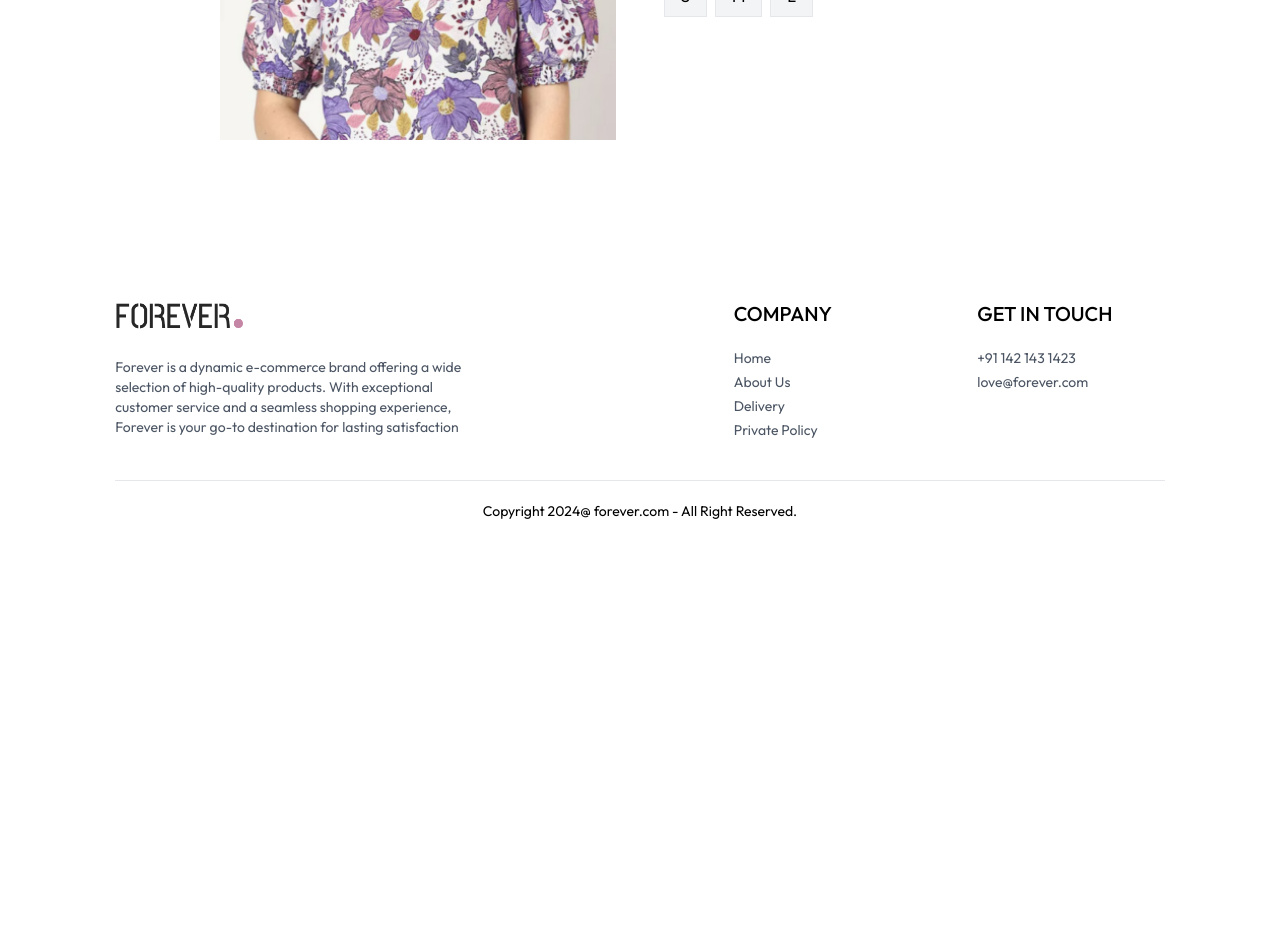
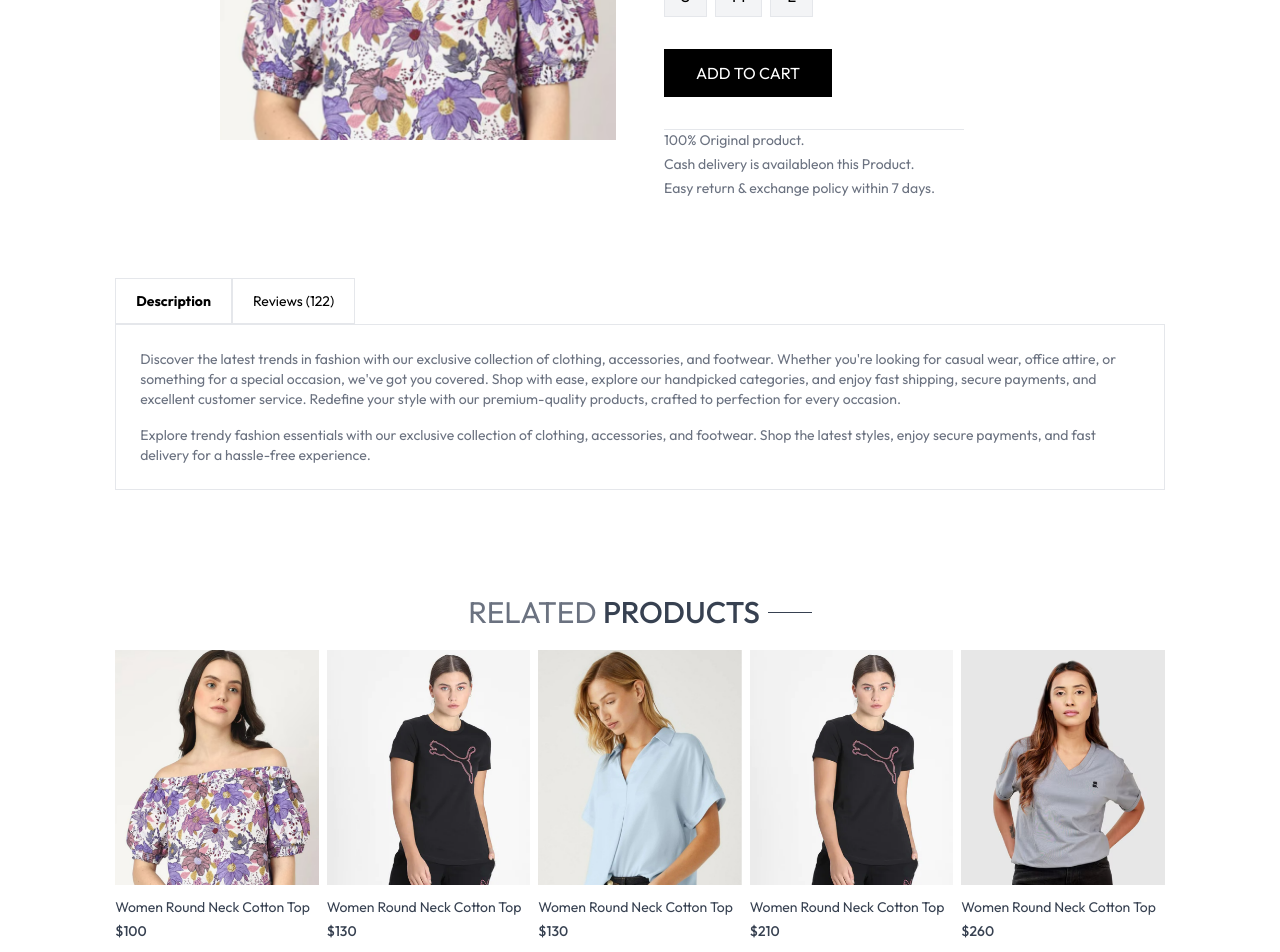
Before and after one commit to Abuzar-Sheikh-20/E-Commerce, a React (Vite) app in the folder Front-end/: page /product/aaaaa in a window 1280 px wide. Shown: the part 440-1392 px from the top of the page. Before the commit the page ends 981 px from the top, so only its background shows below. Built offline with nearby package versions, Linux system fonts and the light colour scheme.

Commit message:
Made 'Add to Cart' button functional with validation using Toastify for notifications. Added related products section, description, and review tabs under product details. All features work seamlessly.

```diff
--- a/Front-end/src/App.jsx
+++ b/Front-end/src/App.jsx
@@ -14,9 +14,13 @@ import Navbar from './components/Navbar'
 import Footer from './components/Footer'
 import Searchbar from './components/Searchbar'
 
+import { ToastContainer, toast } from 'react-toastify';
+import 'react-toastify/dist/ReactToastify.css'
+
 const App = () => {
   return (
     <div className='px-4 sm:px-[5vw] md:px-[7vw] lg:px-[9vw]'>
+      <ToastContainer />
       <Navbar />                {/* firstly, this component will render, then go to route '/' means Home.jsx, then go to Home.jsx */}
       <Searchbar />
       <Routes>
--- a/Front-end/src/components/Navbar.jsx
+++ b/Front-end/src/components/Navbar.jsx
@@ -6,7 +6,7 @@ import { ShopContext } from '../contexts/ShopContext';
 const Navbar = () => {
 
   const [visible, setVisible] = useState(false);
-  const { setShowSearch } = useContext(ShopContext);
+  const { setShowSearch, getCartCounts } = useContext(ShopContext);
 
   return (
     <div className='flex items-center justify-between py-5 font-medium'>
@@ -53,7 +53,7 @@ const Navbar = () => {
 
         <Link to='/cart' className='relative'>
           <img src={assets.cart_icon} className='w-5 min-w-5 cursor-pointer' alt="" />
-          <p className='absolute w-4 right-[-5px] bottom-[-5px] rounded-full bg-black text-white text-center leading-4 aspect-square text-[8px]'>10</p>
+          <p className='absolute w-4 right-[-5px] bottom-[-5px] rounded-full bg-black text-white text-center leading-4 aspect-square text-[10px]'>{getCartCounts()}</p>
         </Link>
 
         <img onClick={() => setVisible(true)} src={assets.menu_icon} className='w-5 cursor-pointer sm:hidden' alt="" />
--- /dev/null
+++ b/Front-end/src/components/RelatedProducts.jsx
@@ -0,0 +1,44 @@
+import React, { useContext, useEffect, useState } from 'react'
+import {ShopContext} from '../contexts/ShopContext';
+import Title from './Title'
+import ProducItem from './ProductItem'
+
+const RelatedProducts = ({category, subCategory}) => {
+
+  const {products} = useContext(ShopContext);
+  const [related, setRelated] = useState([]);
+
+
+  useEffect(() => {
+
+    if (products.length > 0) {
+
+      let productsCopy = products.slice();
+
+      productsCopy = productsCopy.filter((item) => category === item.category);
+      productsCopy = productsCopy.filter((item) => subCategory === item.subCategory);
+
+      setRelated(productsCopy.slice(0,5));
+
+    }
+  }, [products])
+
+  return (
+    <div className='mt-24'>
+      <div className="py-2 text-3xl text-center">
+        <Title text1={'RELATED'} text2={'PRODUCTS'} />
+      </div>
+      <div className="grid grid-cols-2 sm:grid-cols-3 md:grid-cols-4 lg:grid-cols-5 gap-4 sm:gap-2 gap-y-6">
+        {
+          related.map((item, index) => (
+            <ProducItem key={index} name={item.name} price={item.price} id={item._id} image={item.image}/>
+          ))
+        }
+
+      </div>
+
+    </div>
+  )
+}
+
+export default RelatedProducts
--- a/Front-end/src/contexts/ShopContext.jsx
+++ b/Front-end/src/contexts/ShopContext.jsx
@@ -1,29 +1,92 @@
-import { createContext, useState } from "react";
+import { createContext, useEffect, useState } from "react";
 import { products } from "../assets/assets";
+import {toast} from 'react-toastify'
 
-export const ShopContext = createContext();     // This is ShopContext API, you created
+export const ShopContext = createContext(); // This is ShopContext API, you created
 
-const ShopContextProvider = (props)=> {
+const ShopContextProvider = (props) => {
+  const currency = "$";
+  const deliveryFee = 10;
+  const [search, setSearch] = useState("");
+  const [showSearch, setShowSearch] = useState(false);
+  const [cartItems, setCartItems] = useState({});
+  {
+    /* Added "{}" empty object here to add objects in it. */
+  }
 
-  const currency = '$'
-  const deliveryFee = 10;
-  const [search, setSearch] = useState('');
-  const [showSearch, setShowSearch] = useState(false);
+  {
+    /* addToCart (below) is an event handler funtion, which calls when user adds an item in cart (for example, button click event). (adding items in cart) When user gives an input or take an action. this's the reason why user didn't use useEffect bcz useEffect calls automatically when a component renders. */
+  }
 
-  const value = {         // These values will pass where you'll use this (ShopContext) API
-    products,             // You'll get products from here with the help of useContext(ShopContext);
+  const addToCart = async (itemId, size) => {
+
+    if (!size) {
+      toast.error('Select Product Size!')
+      return;
+    }
+
+    let cartData = structuredClone(cartItems);         {/* structuredClone used to deep copy of any object. */}
+
+    if (cartData[itemId]) {                   {/* If item ID presents */}
+      if (cartData[itemId] [size]) {          {/* If size of that item ID presents */}
+        cartData[itemId][size] += 1;          {/* Increase it with 1 */}
+      }
+      else {
+        cartData[itemId][size] =1;            {/* If size of that item ID is not presents then set  that item to 1 */}
+      }
+    }
+    else {
+      cartData[itemId] = {};     {/* If that item ID is not created/ presents then add an item of this ID and size */}
+      cartData[itemId][size] = 1;
+    }
+
+    setCartItems(cartData);
+
+  };
+
+const getCartCounts = () => {
+
+  let totalCounts = 0;
+
+  for (const items in cartItems){
+    for (const item in cartItems[items]){
+      try{
+        if (cartItems[items][item] > 0) {
+          totalCounts += cartItems[items][item]
+        }
+      }
+      catch (error) {
+
+      }
+    }
+  }
+  return totalCounts;
+};
+
+
+  const value = {
+    // These values will pass where you'll use this (ShopContext) API
+    products, // You'll get products from here with the help of useContext(ShopContext);
     currency,
     deliveryFee,
-    search, setSearch,
-    showSearch, setShowSearch,
-  }
+
+    search,
+    setSearch,
+    showSearch,
+    setShowSearch,
+
+    cartItems,
+    addToCart,
+
+    getCartCounts
+  };
 
   return (
     <ShopContext.Provider value={value}>
-      {props.children}          {/* In this case, App.jsx (found in main.jsx) is the children props.children ensures that whatever is inside the ShopContextProvider is rendered correctly with the context values.  */}
+      {props.children}{" "}
+      {/* In this case, App.jsx (found in main.jsx) is the children props.children ensures that whatever is inside the ShopContextProvider is rendered correctly with the context values.  */}
     </ShopContext.Provider>
-  )
+  );
+};
 
-}
-
-export default ShopContextProvider
+export default ShopContextProvider;
--- a/Front-end/src/pages/Product.jsx
+++ b/Front-end/src/pages/Product.jsx
@@ -2,10 +2,11 @@ import React, { useContext, useEffect, useState } from "react";
 import { useParams } from "react-router-dom";
 import { ShopContext } from "../contexts/ShopContext";
 import { assets } from "../assets/assets";
+import RelatedProducts from "../components/RelatedProducts";
 
 const Product = () => {
   const { productId } = useParams();
-  const { products, currency } = useContext(ShopContext);
+  const { products, currency, addToCart } = useContext(ShopContext);
   const [productData, setProductData] = useState(false);
   const [image, setImage] = useState("");
   const [size, setSize] = useState("");
@@ -86,10 +87,53 @@ const Product = () => {
             </div>
           </div>
 
-            {/* <button className="bg-black- text-white py-3 px-8 text-small active:bg-gray-700">ADD TO CART</button> */}
+          <button
+            onClick={() => addToCart(productData._id, size)}
+            className="bg-black text-white py-3 px-8 text-small active:bg-gray-700"
+          >
+            ADD TO CART
+          </button>
+          <hr className="mt-8 sm:w-3/5" />
 
+          <div className="flex flex-col gap-1 text-sm text-gray-500">
+            <p>100% Original product.</p>
+            <p>Cash delivery is availableon this Product.</p>
+            <p>Easy return & exchange policy within 7 days.</p>
+          </div>
         </div>
       </div>
+
+      {/* ----------------------- Description and Review Section ----------------------- */}
+
+      <div className="mt-20">
+        <div className="flex">
+          <b className="border text-sm px-5 py-3">Description</b>
+          <p className="border text-sm px-5 py-3">Reviews (122)</p>
+        </div>
+        <div className="flex flex-col border px-6 py-6 gap-4 text-sm text-gray-500">
+          <p>
+            Discover the latest trends in fashion with our exclusive collection
+            of clothing, accessories, and footwear. Whether you're looking for
+            casual wear, office attire, or something for a special occasion,
+            we've got you covered. Shop with ease, explore our handpicked
+            categories, and enjoy fast shipping, secure payments, and excellent
+            customer service. Redefine your style with our premium-quality
+            products, crafted to perfection for every occasion.
+          </p>
+          <p>
+            Explore trendy fashion essentials with our exclusive collection of
+            clothing, accessories, and footwear. Shop the latest styles, enjoy
+            secure payments, and fast delivery for a hassle-free experience.
+          </p>
+        </div>
+      </div>
+
+      {/* ----------------------- Display Related Products ----------------------- */}
+
+      <RelatedProducts
+        category={productData.category}
+        subCategory={productData.subCategory}
+      />
     </div>
   ) : (
     <div className="opacity-0"></div>
```
Also changed, not shown: Front-end/src/pages/Collection.jsx (+7 -0 lines).
